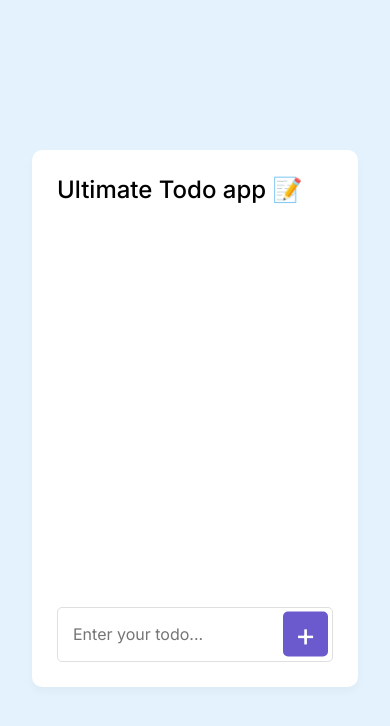
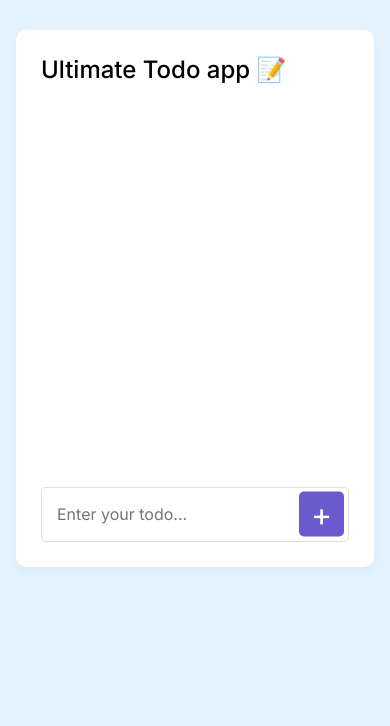
Before and after one commit to IkramHussainSiyam/Todo-app, a plain HTML site: page index.html in a window 390 px wide. Drawn offline with Linux system fonts and the light colour scheme.

Commit message:
update v1.5

```diff
--- a/style.css
+++ b/style.css
@@ -55,17 +55,6 @@ body {
 .container {
   max-width: 1300px;
   margin: 150px auto;
-}
-@media screen and (max-width: 576px) {
-  .container {
-    max-width: auto;
-    padding-inline: 2rem;
-  }
-}
-@media screen and (max-width: 1024px) {
-  .container {
-    max-width: 800px;
-  }
 }
 .todoApp {
   max-width: 480px;
@@ -167,3 +156,21 @@ body {
   color: rgb(92, 92, 92);
   text-decoration: line-through;
 }
+
+@media screen and (max-width: 1024px) {
+  .container {
+    max-width: 800px;
+    margin: 80px auto;
+  }
+}
+
+@media screen and (max-width: 576px) {
+  .container {
+    margin: 30px auto;
+    max-width: auto;
+    padding-inline: 1rem;
+  }
+  .todoApp {
+    max-width: auto;
+  }
+}
```
